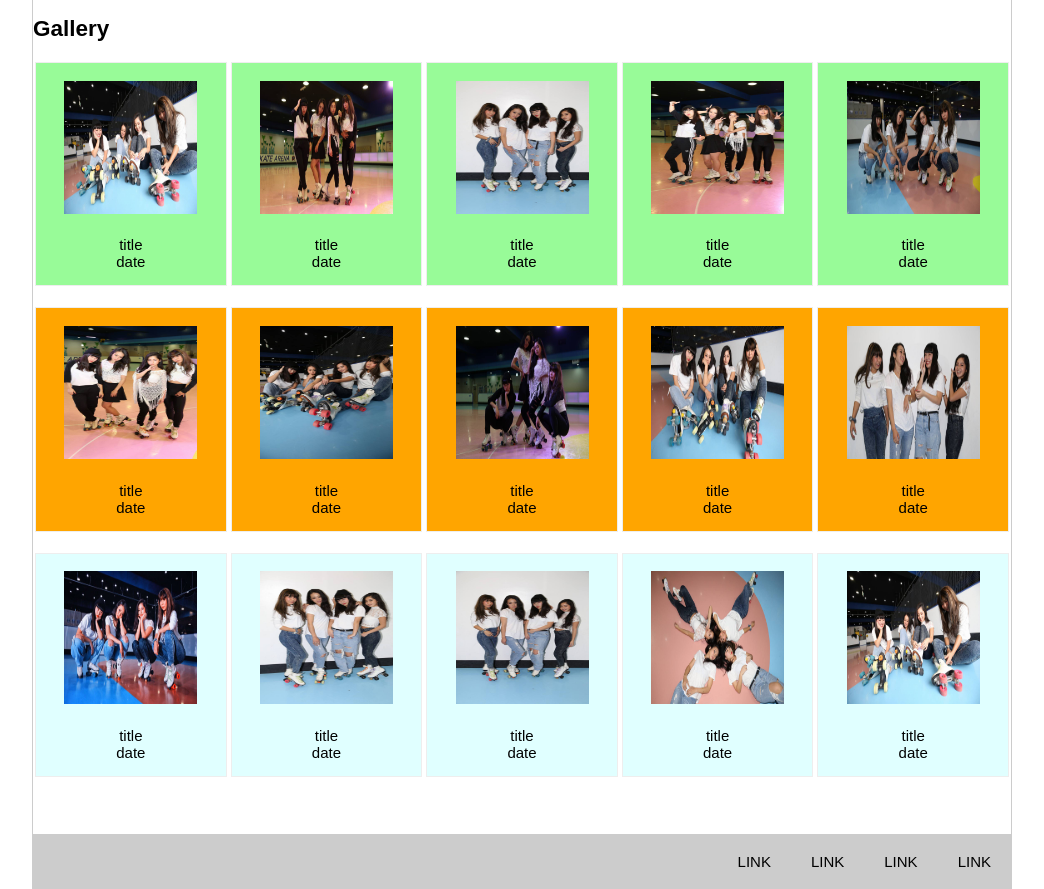
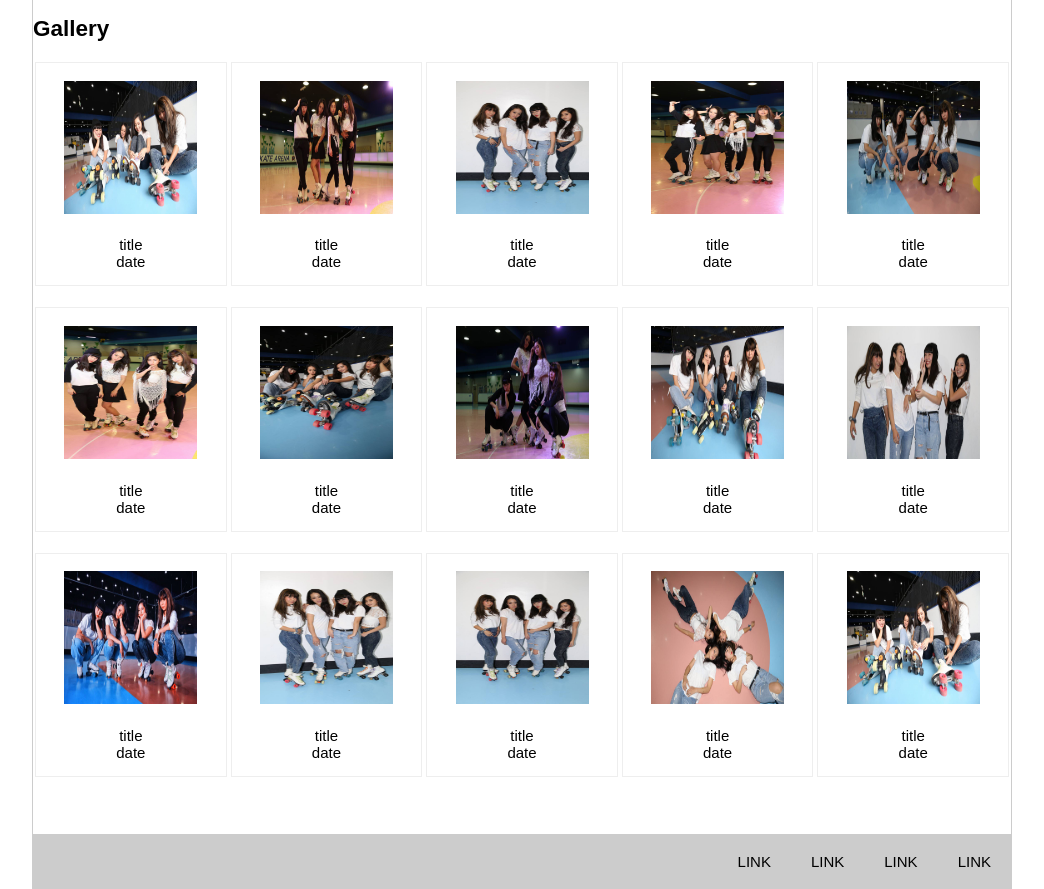
Before and after one commit to pomme819/KzCREW, a plain HTML site: page gallery/index.html in a window 1280 px wide. Shown: the part 450-1339 px from the top of the page, without its empty margins (118-1162 px from the left). Drawn offline with nearby package versions, Linux system fonts and the light colour scheme; files whose address does not match are found by name.

```diff
--- a/gallery/gallery.css
+++ b/gallery/gallery.css
@@ -31,7 +31,7 @@
   margin:0 0 14px 14px;
   width:153px;
   border:#EEE solid 1px;
-  background: #98fb98;
+  /*background: #98fb98;*/
   width:calc(100% / 5);margin:2px;
   text-align:center;
 }
@@ -39,7 +39,7 @@
   margin:0 0 14px 14px;
   width:153px;
   border:#EEE solid 1px;
-  background: #ffa500;
+  /*background: #ffa500;*/
   width:calc(100% / 5);margin:2px;
   text-align:center;
 }
@@ -47,7 +47,7 @@
   margin:0 0 14px 14px;
   width:153px;
   border:#EEE solid 1px;
-  background:#e0ffff;
+  /*background:#e0ffff;*/
 	width:calc(100% / 5);margin:2px;
   text-align:center;
 }
```
